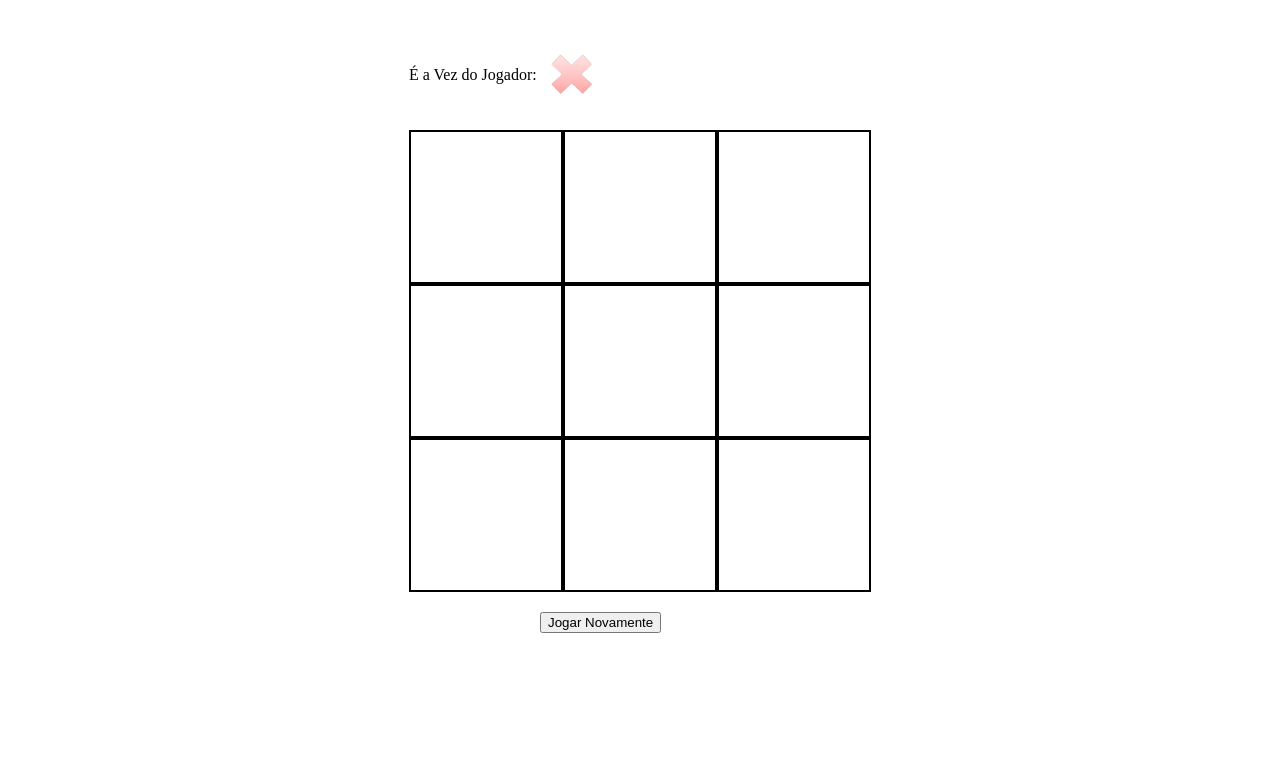
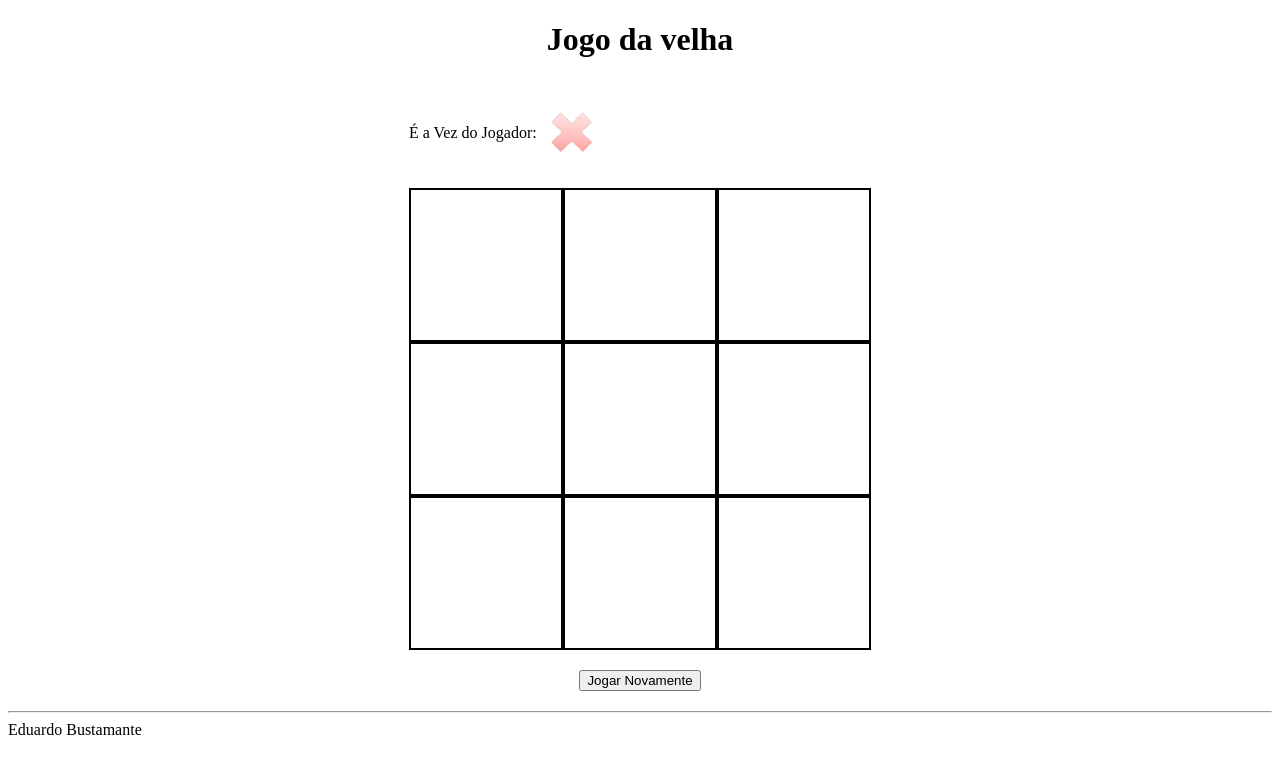
Before and after one commit to parmalat100/jogo-da-velha, a plain HTML site: page index.html in a window 1280 px wide. Drawn offline with Linux system fonts and the light colour scheme.

Commit message:
Update index.html

```diff
--- a/index.html
+++ b/index.html
@@ -1,14 +1,18 @@
 <!DOCTYPE html>
 <html lang="pt-br">
+
 <head>
     <meta charset="UTF-8">
 
     <title>Jogo da Velha</title>
     <link rel="stylesheet" href="style.css">
 </head>
+
 <body>
-
-    <div id= "mostrador">
+    <center>
+        <h1>Jogo da velha</h1>
+    </center>
+    <div id="mostrador">
         <p>É a Vez do Jogador: </p>
         <img src="" border="0" height="50px">
     </div>
@@ -24,10 +28,16 @@
         <div class="espaco" id="c3" jogada=""></div>
     </div>
     <div id="atualizar">
-        <input type="button" onclick="jogarNovamente()" value="Jogar Novamente">
+        <center><input type="button" onclick="jogarNovamente()" value="Jogar Novamente"></center>
     </div>
+
+    <footer>
+        <hr>
+        Eduardo Bustamante
+    </footer>
 
 
     <script src="script.js"></script>
 </body>
+
 </html>
```
Lines whose indentation alone changed are shown as unchanged.
